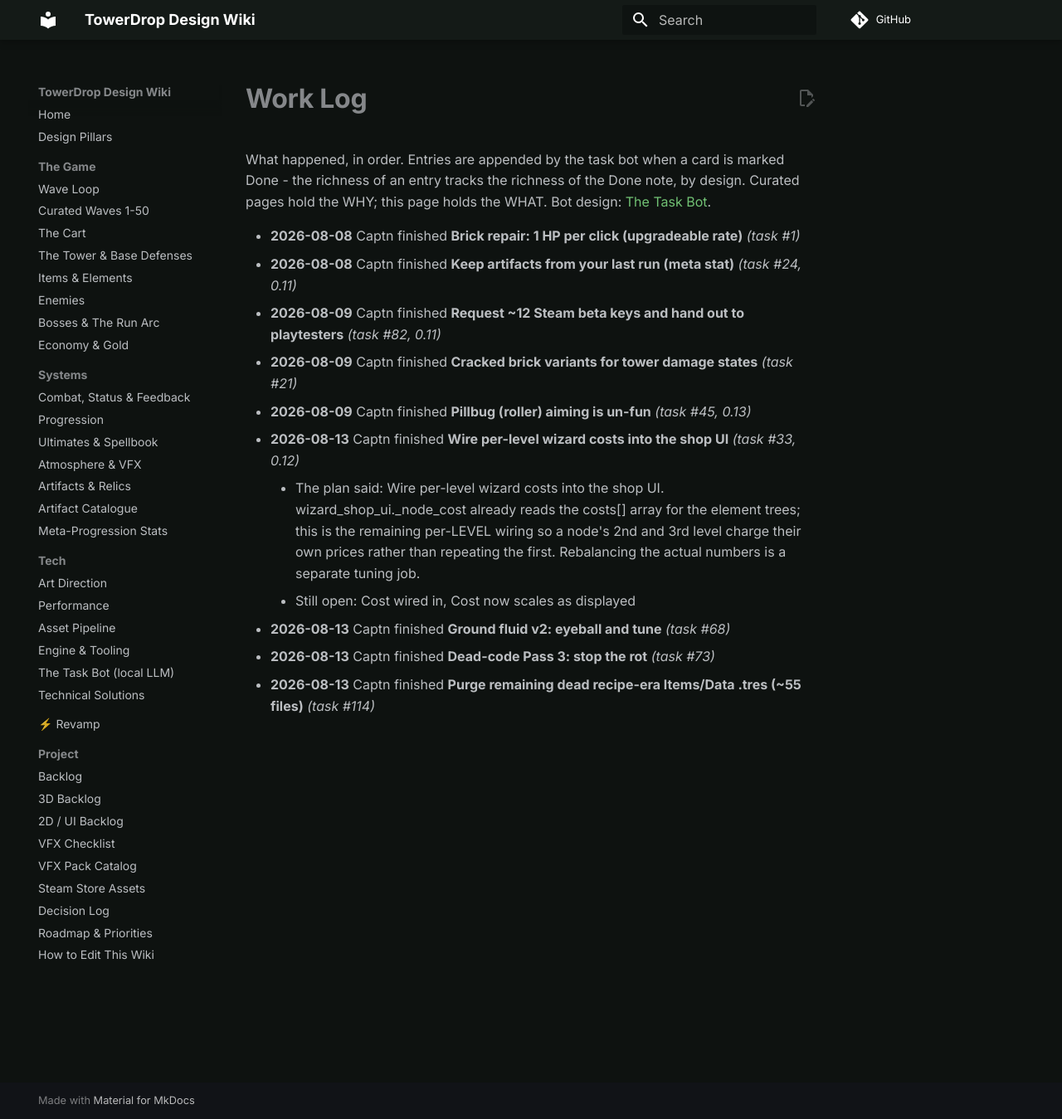
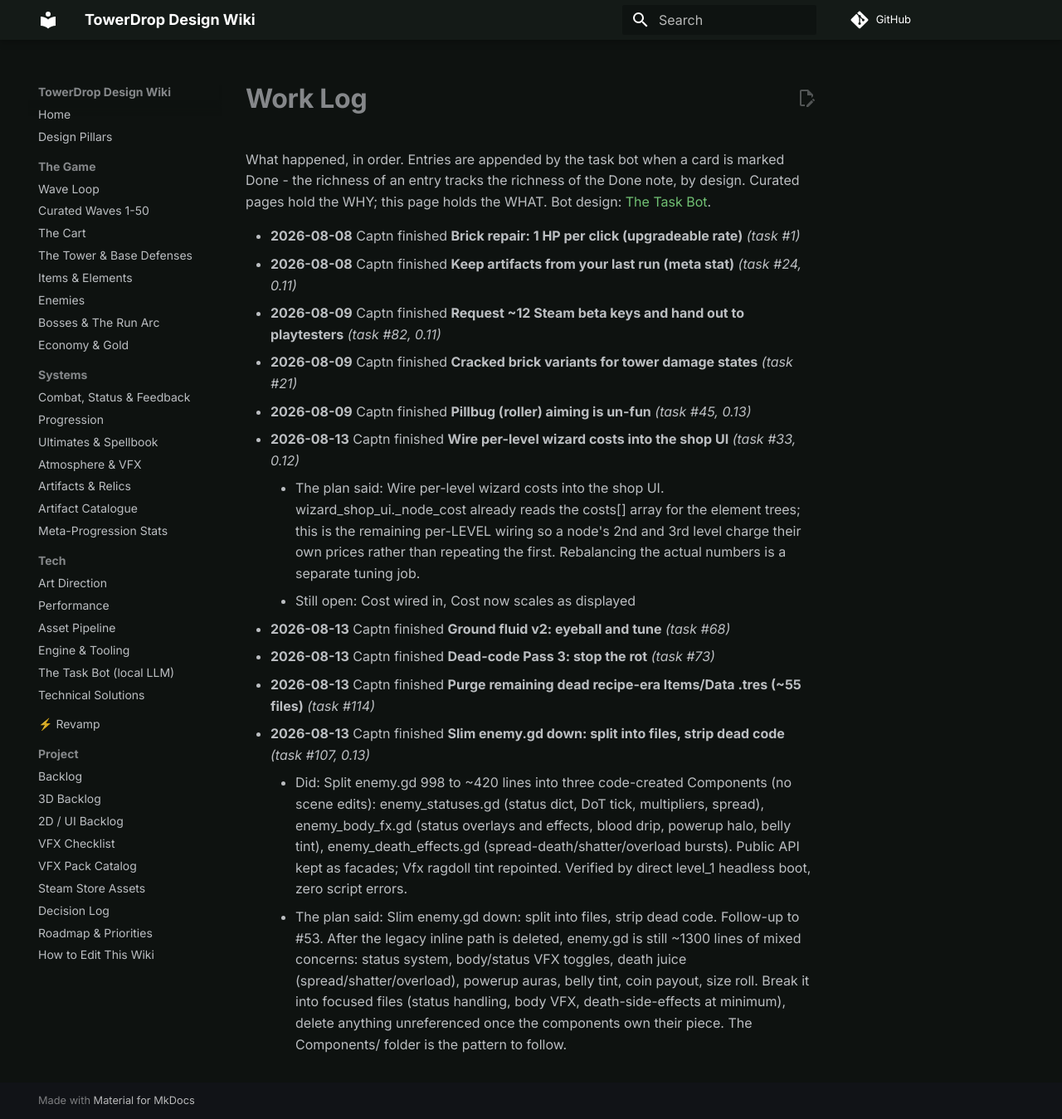
Before and after one commit to cap7n/towerdrop-docs, an MkDocs documentation site: the page built from docs/project/log.md, in a window 1280 px wide and 1349 px high. Shown: the whole window at 83% size. Built offline with MkDocs 1.6.1 and Material for MkDocs 9.7.7, drawn with Linux system fonts in a browser that asks for light colours; comment, search, counter and statistics services are not loaded.

Commit message:
log: Slim enemy.gd down: split into files, strip dead code (task #107)

```diff
--- a/docs/project/log.md
+++ b/docs/project/log.md
@@ -16,3 +16,6 @@ Bot design: [The Task Bot](../tech/wiki-bot.md).
 - **2026-08-13** Captn finished **Ground fluid v2: eyeball and tune** _(task #68)_
 - **2026-08-13** Captn finished **Dead-code Pass 3: stop the rot** _(task #73)_
 - **2026-08-13** Captn finished **Purge remaining dead recipe-era Items/Data .tres (~55 files)** _(task #114)_
+- **2026-08-13** Captn finished **Slim enemy.gd down: split into files, strip dead code** _(task #107, 0.13)_
+    - Did: Split enemy.gd 998 to ~420 lines into three code-created Components (no scene edits): enemy_statuses.gd (status dict, DoT tick, multipliers, spread), enemy_body_fx.gd (status overlays and effects, blood drip, powerup halo, belly tint), enemy_death_effects.gd (spread-death/shatter/overload bursts). Public API kept as facades; Vfx ragdoll tint repointed. Verified by direct level_1 headless boot, zero script errors.
+    - The plan said: Slim enemy.gd down: split into files, strip dead code. Follow-up to #53. After the legacy inline path is deleted, enemy.gd is still ~1300 lines of mixed concerns: status system, body/status VFX toggles, death juice (spread/shatter/overload), powerup auras, belly tint, coin payout, size roll. Break it into focused files (status handling, body VFX, death-side-effects at minimum), delete anything unreferenced once the components own their piece. The Components/ folder is the pattern to follow.
```
